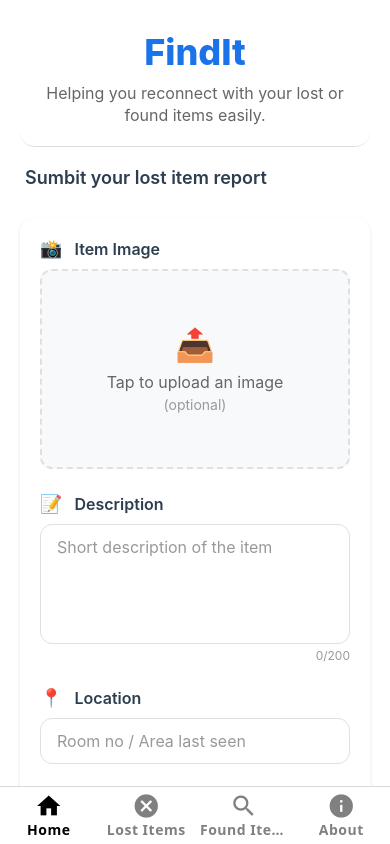
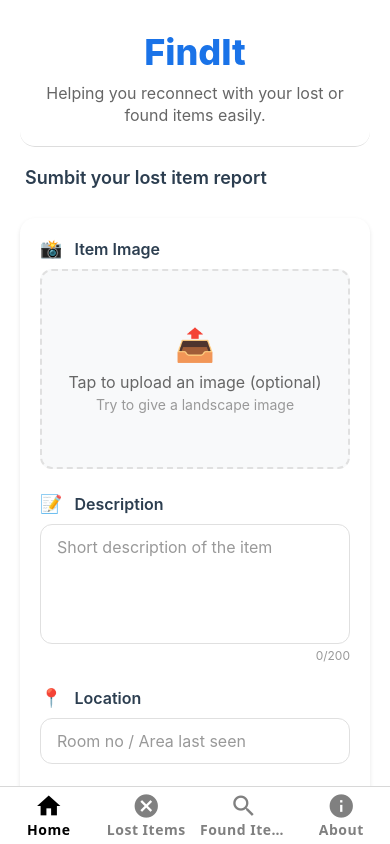
Before and after one commit to avishek0769/FindIt, a React Native app: screen / in a window 390 px wide. Built offline with nearby package versions, Linux system fonts and the light colour scheme.

Commit message:
Enhance the UI of the Lost Item Screen

```diff
--- a/src/screens/Home.jsx
+++ b/src/screens/Home.jsx
@@ -119,8 +119,8 @@ export default function Home() {
                 number: number.trim(),
 
                 ...(itemStatus === 'lost' && {
-                    course: course.trim(),
-                    year: selectedYear,
+                    course: course?.trim() || null,
+                    year: selectedYear.length > 0 ? selectedYear : null,
                     dateLost: date.toISOString(),
                     timeLost: time.toLocaleTimeString()
                 })
@@ -254,8 +254,8 @@ export default function Home() {
                         ) : (
                             <View style={styles.uploadPlaceholder}>
                                 <Text style={styles.uploadIcon}>📤</Text>
-                                <Text style={styles.imagePickerText}>Tap to upload an image</Text>
-                                {itemStatus == "lost" && <Text style={styles.imagePickerSubText}>(optional)</Text>}
+                                <Text style={styles.imagePickerText}>Tap to upload an image (optional)</Text>
+                                {itemStatus == "lost" && <Text style={styles.imagePickerSubText}>Try to give a landscape image</Text>}
                             </View>
                         )}
                     </Pressable>
--- a/src/screens/LostItemsScreen.jsx
+++ b/src/screens/LostItemsScreen.jsx
@@ -1,25 +1,98 @@
-import { StyleSheet, Text, View, ScrollView, Image, ActivityIndicator } from 'react-native'
+import { StyleSheet, Text, View, ScrollView, Image, ActivityIndicator, Pressable, Linking } from 'react-native'
 import React, { useCallback, useState } from 'react'
 import { useFocusEffect } from '@react-navigation/native';
 import '@react-native-firebase/app';
 import firestore from '@react-native-firebase/firestore';
 
+const DUMMY_LOST_ITEMS = [
+    {
+        id: '1',
+        description: 'MacBook Pro 13" (2020) with stickers',
+        location: 'Library Reading Room, 2nd Floor',
+        dateLost: '2024-04-28',
+        timeLost: '14:30',
+        image: 'https://images.pexels.com/photos/303383/pexels-photo-303383.jpeg',
+        fullname: 'John Doe',
+        email: 'john.doe@example.com',
+        number: '9876543210',
+        course: 'B.Tech Computer Science',
+        year: '3',
+        isFound: false
+    },
+    {
+        id: '2',
+        description: 'Blue Nike backpack with calculus textbook',
+        location: 'Cafeteria',
+        dateLost: '2024-04-27',
+        timeLost: '12:15',
+        image: 'https://images.pexels.com/photos/2905238/pexels-photo-2905238.jpeg',
+        fullname: 'Sarah Wilson',
+        email: 'sarah.w@example.com',
+        number: '9876543211',
+        course: 'BSc Mathematics',
+        year: '2',
+        isFound: true
+    },
+    {
+        id: '3',
+        description: 'Black wallet with student ID',
+        location: 'Basketball Court',
+        dateLost: '2024-04-29',
+        timeLost: '16:45',
+        image: null,
+        fullname: 'Mike Johnson',
+        email: 'mike.j@example.com',
+        number: '9876543212',
+        course: 'BBA',
+        year: '1',
+        isFound: false
+    },
+    {
+        id: '4',
+        description: 'Samsung Galaxy S23 with red case',
+        location: 'Physics Lab',
+        dateLost: '2024-04-26',
+        timeLost: '11:20',
+        image: 'https://images.pexels.com/photos/699122/pexels-photo-699122.jpeg',
+        fullname: 'Emily Brown',
+        email: 'emily.b@example.com',
+        number: '9876543213',
+        course: 'BSc Physics',
+        year: '4',
+        isFound: false
+    },
+    {
+        id: '5',
+        description: 'Gold-plated prescription glasses',
+        location: 'Auditorium',
+        dateLost: '2024-04-25',
+        timeLost: '15:00',
+        image: 'https://images.pexels.com/photos/701877/pexels-photo-701877.jpeg',
+        fullname: 'David Clark',
+        email: 'david.c@example.com',
+        number: '9876543214',
+        course: 'BA Literature',
+        year: '2',
+        isFound: true
+    }
+];
 
 export default function LostItemsScreen() {
     const [lostItems, setLostItems] = useState([])
     const [isFetching, setIsFetching] = useState(true)
+    const [expandedItems, setExpandedItems] = useState({});
 
     useFocusEffect(
         useCallback(() => {
             async function fetchLostItems() {
                 try {
-                    const response = await firestore().collection('lostItems').get();
-                    const items = response.docs.map(doc => ({
-                        id: doc.id,
-                        ...doc.data(),
-                    }));
-                    console.log(items);
-                    setLostItems(items);
+                    // const response = await firestore().collection('lostItems').get();
+                    // const items = response.docs.map(doc => ({
+                    //     id: doc.id,
+                    //     ...doc.data(),
+                    // }));
+                    // console.log(items);
+                    setLostItems(DUMMY_LOST_ITEMS);
                 }
                 catch (error) {
                     console.log('Error fetching lost items: ', error);
@@ -33,6 +106,20 @@ export default function LostItemsScreen() {
         }, [])
     );
 
+    const toggleExpand = (itemId) => {
+        setExpandedItems(prev => ({
+            ...prev,
+            [itemId]: !prev[itemId]
+        }));
+    };
+
+    const handleCall = (number) => {
+        Linking.openURL(`tel:${number}`);
+    };
+
+    const handleEmail = (email) => {
+        Linking.openURL(`mailto:${email}`);
+    };
 
     return (
         <View style={styles.container}>
@@ -40,11 +127,12 @@ export default function LostItemsScreen() {
                 <Text style={styles.heading}>Lost Items</Text>
             </View>
 
-            {isFetching && <ActivityIndicator size={50} style={{marginTop: 30}} />}
+            {isFetching && <ActivityIndicator size={50} style={{ marginTop: 30 }} />}
 
             <ScrollView style={styles.scrollView}>
                 {lostItems.map(item => (
                     <View key={item.id} style={styles.card}>
+                        <View style={styles.cardHeader}>
                             {item.image && (
                                 <View style={styles.imageContainer}>
                                     <Image
@@ -54,26 +142,91 @@ export default function LostItemsScreen() {
                                     />
                                 </View>
                             )}
+                            <View style={[
+                                styles.statusBadge,
+                                {
+                                    backgroundColor: item.isFound ? '#d8f3dc' : '#ffccd5',
+                                    position: item.image ? 'absolute' : 'relative',
+                                    top: item.image ? 7 : 0,
+                                    right: item.image ? 7 : null,
+                                    left: item.image ? undefined : "68%",
+                                }
+                            ]}>
+                                <Text style={[
+                                    styles.statusText,
+                                    item.isFound ? styles.statusFound : styles.statusLost
+                                ]}>
+                                    {item.isFound ? 'Found' : 'Not Found'}
+                                </Text>
+                            </View>
+                        </View>
+
                         <View style={styles.details}>
+                            <Pressable
+                                onPress={() => toggleExpand(item.id)}
+                                style={styles.headerRow}
+                            >
                                 <Text style={styles.description}>{item.description}</Text>
+                                <Text style={styles.expandIcon}>
+                                    {expandedItems[item.id] ? '▼' : '▶'}
+                                </Text>
+                            </Pressable>
+
+                            {expandedItems[item.id] && (
+                                <View style={styles.infoGrid}>
+                                    <View style={styles.infoSection}>
+                                        <Text style={styles.sectionTitle}>Item Details</Text>
                                         <Text style={styles.info}>
-                                <Text style={styles.label}>Location: </Text>
+                                            <Text style={styles.label}>📍 Location: </Text>
                                             {item.location}
                                         </Text>
                                         <Text style={styles.info}>
-                                <Text style={styles.label}>Lost on: </Text>
+                                            <Text style={styles.label}>🕒 Lost on: </Text>
                                             {new Date(item.dateLost).toLocaleDateString()} at {item.timeLost}
                                         </Text>
+                                    </View>
+
+                                    <View style={styles.infoSection}>
+                                        <Text style={styles.sectionTitle}>Contact Information</Text>
                                         <Text style={styles.info}>
-                                <Text style={styles.label}>Contact: </Text>
-                                {item.contact || 'No contact provided'}
+                                            <Text style={styles.label}>👤 Name: </Text>
+                                            {item.fullname}
                                         </Text>
+                                        <Pressable onPress={() => handleCall(item.number)}>
+                                            <Text style={[styles.info, styles.clickable]}>
+                                                <Text style={styles.label}>📱 Phone: </Text>
+                                                {item.number}
+                                            </Text>
+                                        </Pressable>
+                                        <Pressable onPress={() => handleEmail(item.email)}>
+                                            <Text style={[styles.info, styles.clickable]}>
+                                                <Text style={styles.label}>✉️ Email: </Text>
+                                                {item.email}
+                                            </Text>
+                                        </Pressable>
+                                    </View>
+
+                                    {item.course && (
+                                        <View style={styles.infoSection}>
+                                            <Text style={styles.sectionTitle}>Student Details</Text>
+                                            <Text style={styles.info}>
+                                                <Text style={styles.label}>📚 Course: </Text>
+                                                {item.course}
+                                            </Text>
+                                            <Text style={styles.info}>
+                                                <Text style={styles.label}>🎓 Year: </Text>
+                                                {item.year}
+                                            </Text>
+                                        </View>
+                                    )}
+                                </View>
+                            )}
                         </View>
                     </View>
                 ))}
             </ScrollView>
         </View>
-    )
+    );
 }
 
 const styles = StyleSheet.create({
@@ -99,21 +252,103 @@ const styles = StyleSheet.create({
     },
     card: {
         backgroundColor: '#fff',
-        borderRadius: 12,
-        marginBottom: 16,
+        borderRadius: 16,
+        marginBottom: 20,
         shadowColor: '#000',
         shadowOffset: {
             width: 0,
-            height: 2,
+            height: 3,
         },
-        shadowOpacity: 0.1,
-        shadowRadius: 4,
-        elevation: 3,
+        shadowOpacity: 0.15,
+        shadowRadius: 6,
+        elevation: 5,
         overflow: 'hidden',
+        position: 'relative',
+    },
+    cardHeader: {
+        position: 'relative',
+        width: '100%',
+    },
+    statusBadge: {
+        zIndex: 1,
+        paddingHorizontal: 12,
+        paddingVertical: 6,
+        borderRadius: 20,
+        alignSelf: 'flex-start',
+        margin: 7,
+    },
+    statusText: {
+        fontSize: 14,
+        fontWeight: '600',
+    },
+    statusFound: {
+        color: '#4CAF50',
+    },
+    statusLost: {
+        color: 'red',
+    },
+    imageContainer: {
+        height: 200,
+        backgroundColor: '#f8f8f8',
+        borderBottomWidth: 1,
+        borderBottomColor: '#eee',
+    },
+    image: {
+        width: '100%',
+        height: '100%',
+    },
+    details: {
+        padding: 16,
+    },
+    headerRow: {
+        flexDirection: 'row',
+        justifyContent: 'space-between',
+        alignItems: 'center',
+        paddingVertical: 8,
+    },
+    description: {
+        flex: 1,
+        fontSize: 18,
+        fontWeight: '600',
+        color: '#2c3e50',
+        marginRight: 8,
+    },
+    expandIcon: {
+        fontSize: 18,
+        color: '#666',
+        paddingHorizontal: 8,
+    },
+    infoGrid: {
+        gap: 16,
+        marginTop: 12,
+    },
+    infoSection: {
+        backgroundColor: '#f8f9fa',
+        padding: 12,
+        borderRadius: 12,
+    },
+    sectionTitle: {
+        fontSize: 16,
+        fontWeight: '600',
+        color: '#1a73e8',
+        marginBottom: 8,
+    },
+    info: {
+        fontSize: 15,
+        color: '#444',
+        marginBottom: 6,
+        lineHeight: 22,
+    },
+    label: {
+        fontWeight: '600',
+        color: '#2c3e50',
+    },
+    clickable: {
+        color: '#1a73e8',
     },
     noImageContainer: {
-        height: 150, // Smaller height for no image container
-        backgroundColor: '#eee',
+        height: 150,
+        backgroundColor: '#f5f5f5',
         justifyContent: 'center',
         alignItems: 'center',
     },
@@ -122,31 +357,4 @@ const styles = StyleSheet.create({
         fontSize: 16,
         fontStyle: 'italic',
     },
-    imageContainer: {
-        height: 233,
-        backgroundColor: '#f8f8f8',
-        justifyContent: 'center',
-        alignItems: 'center',
-    },
-    image: {
-        width: '100%',
-        height: '100%',
-    },
-    details: {
-        padding: 16,
-    },
-    description: {
-        fontSize: 16,
-        color: '#333',
-        marginBottom: 8,
-    },
-    info: {
-        fontSize: 16,
-        color: '#666',
-        marginBottom: 4,
-    },
-    label: {
-        fontWeight: '600',
-        color: '#444',
-    },
 });
```
Lines whose indentation alone changed are shown as unchanged.
